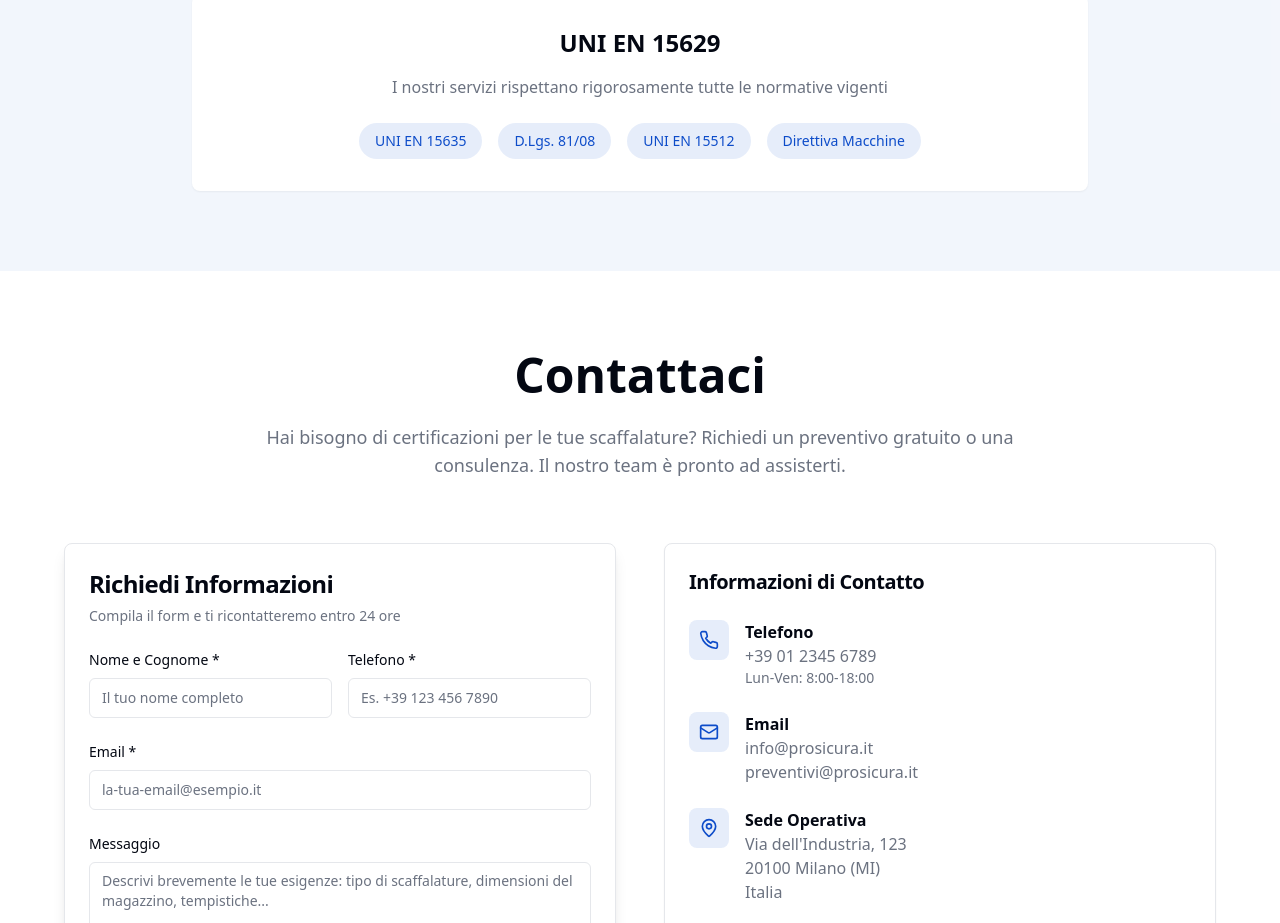
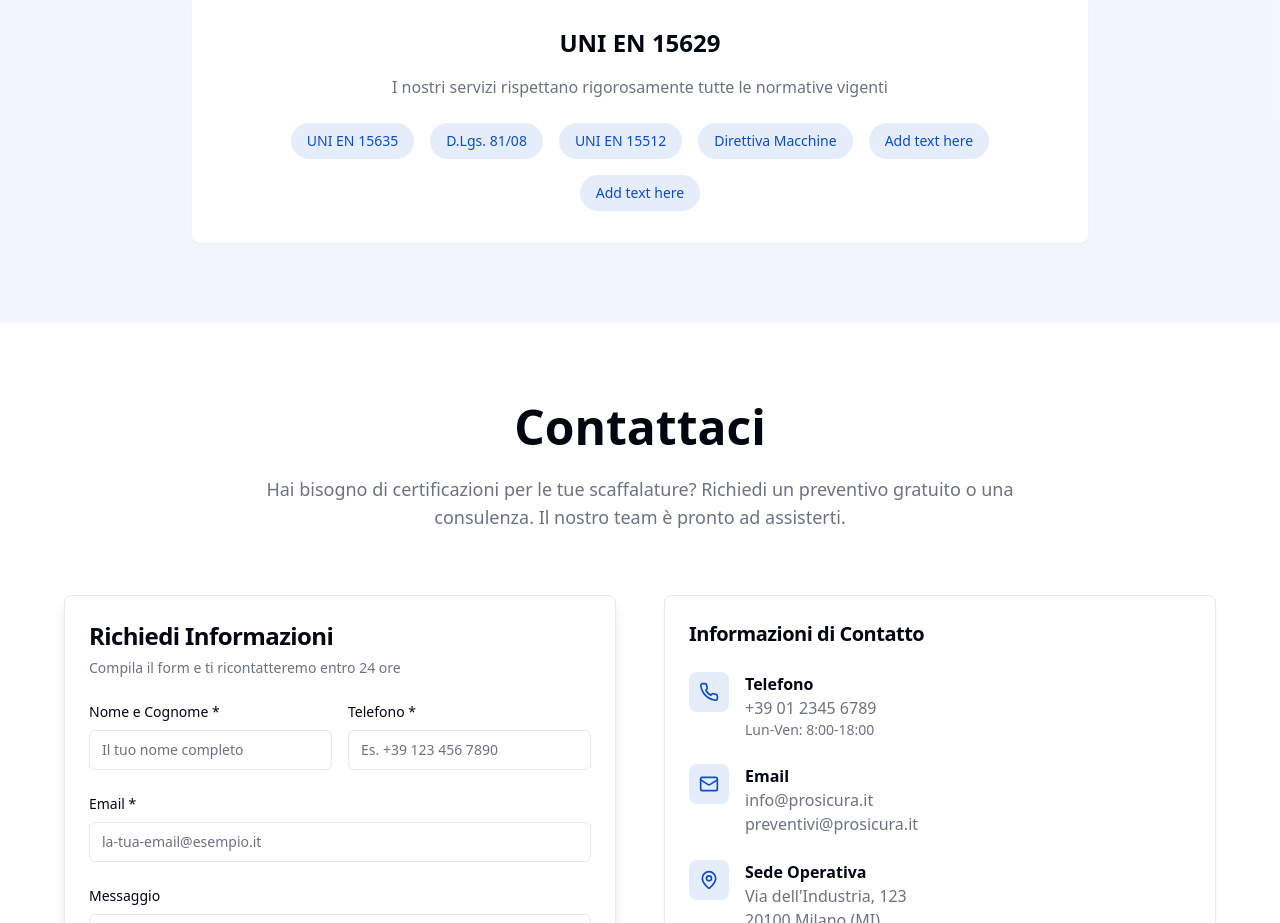
Before and after one commit to FAV-art/pro-sicura-web, a React (Vite) app: page / in a window 1280 px wide. Shown: the part 3180-4103 px from the top of the page. Built offline with nearby package versions, Linux system fonts and the light colour scheme.

Commit message:
Add two new sections
Add two new sections to the Trust component for additional content.

```diff
--- a/src/components/Trust.tsx
+++ b/src/components/Trust.tsx
@@ -67,6 +67,8 @@ export const Trust = () => {
               <span className="bg-primary/10 text-primary px-4 py-2 rounded-full font-medium">D.Lgs. 81/08</span>
               <span className="bg-primary/10 text-primary px-4 py-2 rounded-full font-medium">UNI EN 15512</span>
               <span className="bg-primary/10 text-primary px-4 py-2 rounded-full font-medium">Direttiva Macchine</span>
+              <span className="bg-primary/10 text-primary px-4 py-2 rounded-full font-medium">Add text here</span>
+              <span className="bg-primary/10 text-primary px-4 py-2 rounded-full font-medium">Add text here</span>
             </div>
           </div>
         </div>
```
